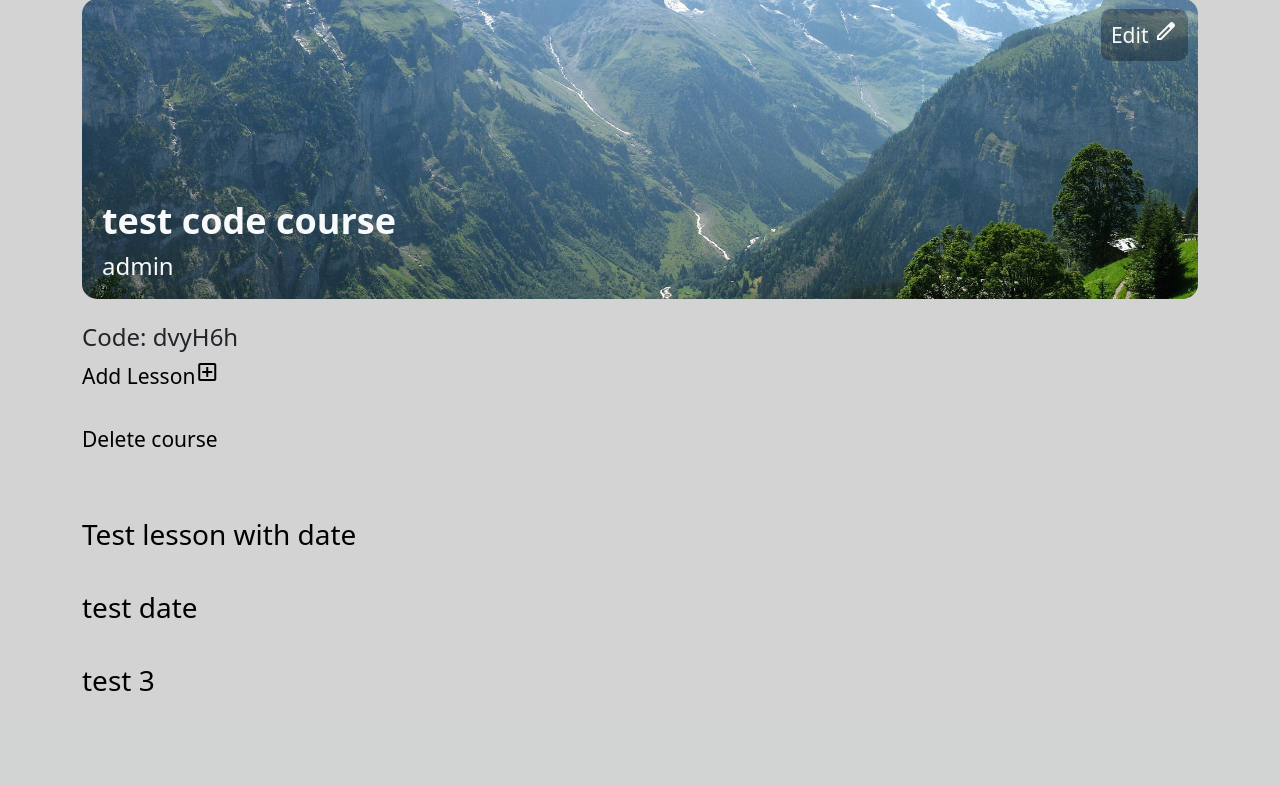
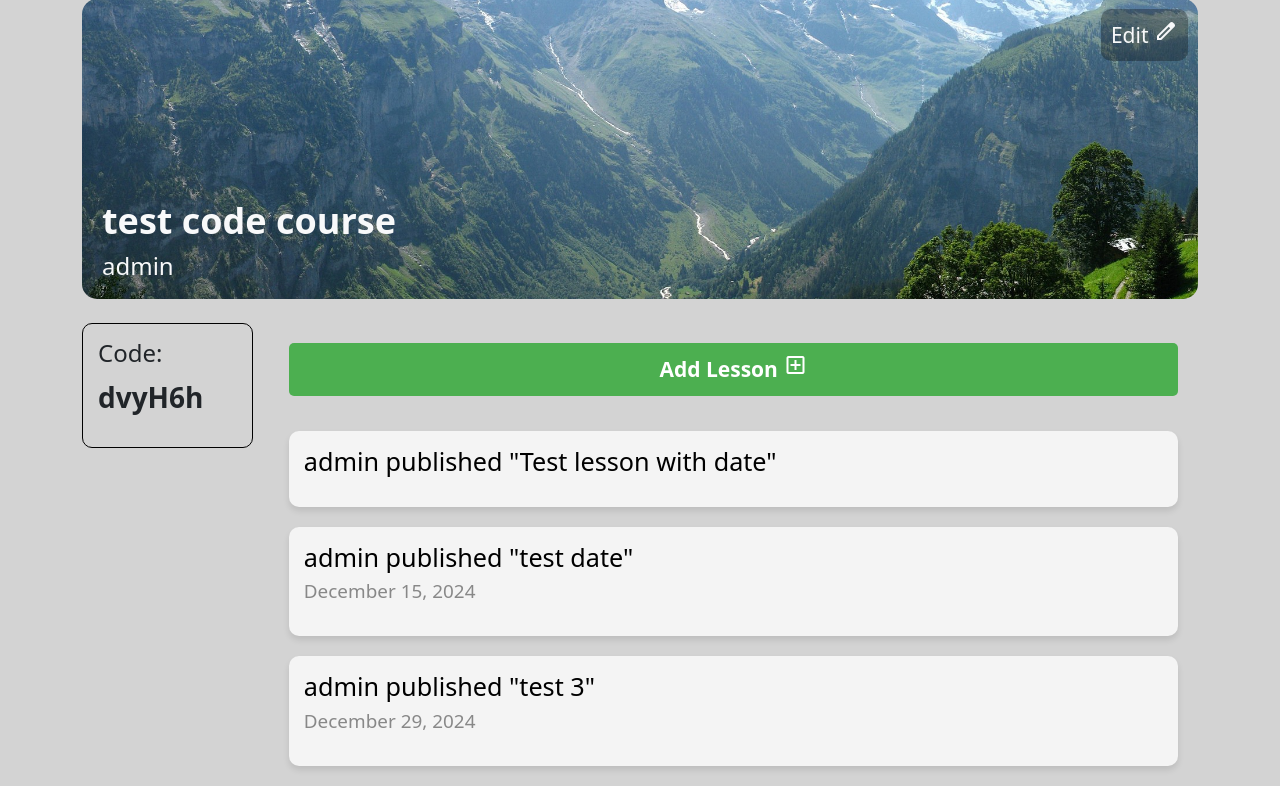
Before and after one commit to OleksandrKasapchuk/LMS-website, a Django app: page /1 in a window 1280 px wide. Shown: the part 81-867 px from the top of the page. Before the commit the page ends 772 px from the top, so only its background shows below. Run offline with Django 5.2, Linux system fonts and the light colour scheme; a user stored in the database is signed in; data comes from the database, SQL or seed files in the repository; both versions use the stored data as it was after the commit; some web fonts are replaced.

Commit message:
better course list&info look

```diff
--- a/static/css/style.css
+++ b/static/css/style.css
@@ -39,7 +39,10 @@ a {
     position: relative;
     display: inline-block;
 }
-
+.course-in-list-container {
+	width: 400px;
+    height: 200px;
+}
 .course-cover {
     width: 400px;
     height: 200px;
@@ -113,3 +116,80 @@ a {
 	border-radius: 10px;
 	padding: 10px;
 }
+
+.code-container {
+	border: 1px solid black;
+	border-radius: 10px;
+	padding: 15px;
+	width: 200px;
+	height: 125px;
+}
+
+/* Контейнер для уроків */
+.lesson-grid {
+    display: flex;
+	flex-direction: column;
+    gap: 20px;
+    padding: 20px;
+	width: 100%;
+}
+
+/* Картка уроку */
+.lesson-card {
+    background-color: #f4f4f4;
+    border-radius: 10px;
+    box-shadow: 0 4px 6px rgba(0, 0, 0, 0.1);
+    padding: 15px;
+    display: flex;
+    flex-direction: column;
+    justify-content: space-between;
+    transition: transform 0.2s ease;
+	width: 100%;
+}
+
+.lesson-card:hover, .course-in-list-container:hover {
+    transform: translateY(-5px);
+    box-shadow: 0 6px 10px rgba(0, 0, 0, 0.15);
+}
+
+/* Заголовок уроку */
+.lesson-header h3 {
+    font-size: 1.2em;
+    color: #333;
+    margin-bottom: 5px;
+}
+
+.lesson-header .lesson-date {
+    font-size: 0.9em;
+    color: #888;
+}
+
+/* Опис уроку */
+.lesson-description {
+    margin-top: 10px;
+    font-size: 0.95em;
+    color: #555;
+}
+
+/* Кнопка додавання уроку */
+.add-lesson-btn {
+    display: inline-block;
+    background-color: #4caf50;
+    color: #fff;
+    padding: 10px 15px;
+    text-align: center;
+    border-radius: 5px;
+    margin-bottom: 15px;
+    text-decoration: none;
+    font-weight: bold;
+}
+
+.add-lesson-btn:hover {
+    background-color: #45a049;
+}
+
+.no-lessons {
+    text-align: center;
+    color: #777;
+    font-size: 1.1em;
+}
--- a/templates/course_system/course_info.html
+++ b/templates/course_system/course_info.html
@@ -18,28 +18,34 @@
 			<a href="{% url 'edit-course' course.pk %}" class="course-edit text-light">Edit <span class="material-symbols-outlined pointer">edit</span></a>
 		</figure>
 
-		<article>
+		<article class="d-flex gap-3">
+			<section class="d-flex flex-column code-container">
+				<h4>Code:</h4>
+				<b class="fs-3">{{course.code}}</b>
+			</section>
+			<section class="lesson-grid">
+				{% if course.user == request.user %}
+					<a class="add-lesson-btn" href="{% url 'add-lesson' course.pk %}">
+						Add Lesson
+						<span class="material-symbols-outlined">add_box</span>
+					</a>
+				{% endif %}
 
-			<h4>Code: {{course.code}}</h4>
-			{% if course.user == request.user %}
-				<a href="{% url 'add-lesson' course.pk %}">Add Lesson<span class="material-symbols-outlined">add_box</span><span class="sidebar-text"></span></a>
-			{% endif %}
+				{% if lessons %}
+					{% for lesson in lessons %}
+					<article class="lesson-card">
+						<div class="lesson-header">
+							<h3><a href="{% url 'lesson-details' lesson.course.pk lesson.pk %}">{{lesson.course.user}} published "{{ lesson.name|truncatewords:50 }}"</a></h3>
+							<p class="lesson-date">{{ lesson.date_to|date:"F j, Y" }}</p>
+						</div>
+					</article>
+					{% endfor %}
+				{% else %}
+					<h3 class="no-lessons"><i>There are no lessons yet...</i></h3>
+				{% endif %}
+			</section>
+
 		</article>
-		<br>
-		{% if course.user == request.user %}
-			<a href="{% url 'course-delete'  course.pk %}">Delete course</a>
-			<br>
-
-		{% endif %}
-		<br>
-		{% if lessons %}
-			{% for lesson in lessons %}
-				<br>
-				<h3><a href="{% url 'lesson-details' lesson.course.pk lesson.pk %}">{{lesson.name}}</a></h3>
-			{% endfor %}
-		{% else %}
-			<h3><i>There are no lessons yet...</i></h3>
-		{% endif %}
 	</article>
 </article>
 {% endblock %}
--- a/templates/course_system/course_list.html
+++ b/templates/course_system/course_list.html
@@ -10,7 +10,7 @@
     </header>
 
     {% for course in courses %}
-        <article>
+        <article class="course-in-list-container">
             <a href="{% url 'course-details' course.pk %}" class="course-link pointer">
                 <div class="image-container">
                     {% if course.cover %}
```
Also changed, not shown: db.sqlite3, media/course_media/Rainy_City_1920x1080.jpg (added), media/lesson_media/Winter_Cottage_1920x1200.jpg (added).
